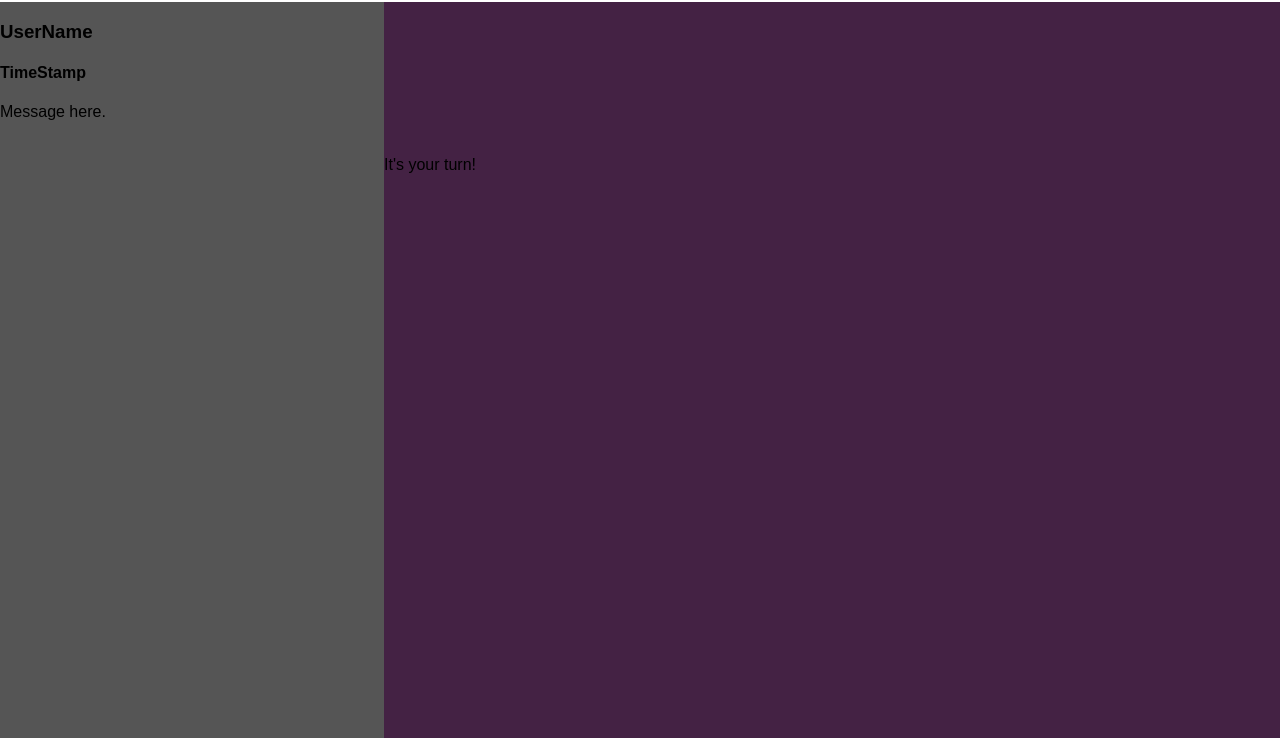
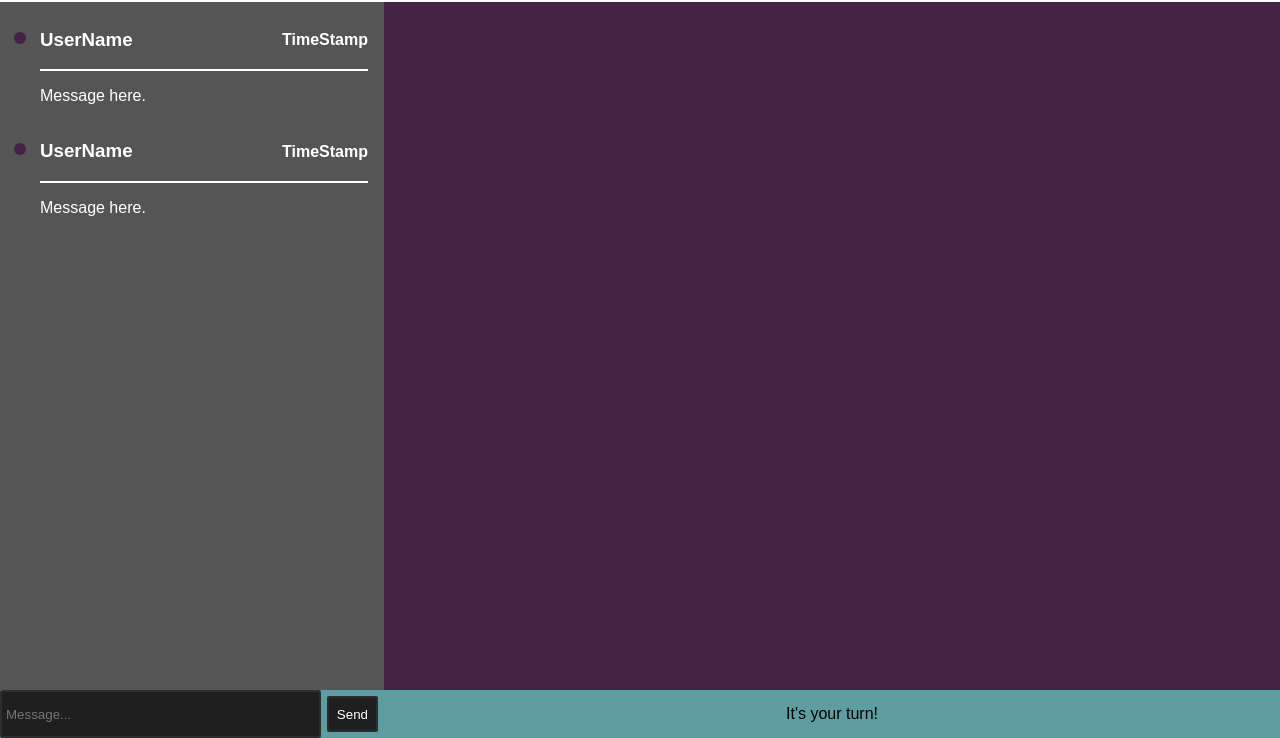
Before and after one commit to bumblebot1/WebTechWebsite, a website: page site/public/game_view.html in a window 1280 px wide. Shown: the part 66-804 px from the top of the page. Drawn offline with Linux system fonts and the light colour scheme.

Commit message:
Added some more styling to game_view.html

```diff
--- a/site/public/game_view.html
+++ b/site/public/game_view.html
@@ -22,19 +22,33 @@
 
     <main>
       <aside>
+        <ul id="message_log">
+          <li>
+            <span>
+              <h3>UserName</h3>
+              <h4>TimeStamp</h4>
+            </span>
+            <p>Message here.</p>
+          </li>
+          <li>
+            <span>
+              <h3>UserName</h3>
+              <h4>TimeStamp</h4>
+            </span>
+            <p>Message here.</p>
+          </li>
+        </ul>
 
-        <div class="message">
-          <span>
-            <h3>UserName</h3>
-            <h4>TimeStamp</h4>
-          </span>
-          <p>Message here.</p>
-        </div>
-
+        <form>
+          <input type="text" required="required" placeholder="Message..."></input>
+          <input type="submit" value="Send"></input>
+        </form>
       </aside>
       <div id="board_view">
         <canvas></canvas> <!-- WebGL here -->
-        <footer id="player">It's your turn!</footer>
+        <footer id="player">
+          <p>It's your turn!</p>
+        </footer>
       </div>
     </main>
   </body>
--- a/site/public/styles/style.css
+++ b/site/public/styles/style.css
@@ -41,7 +41,7 @@ header h2 {
   flex-basis: content;
 }
 
-header button {
+input, header button {
   height: 48px;
   color: white;
   background-color: #1F1F1F;
@@ -52,12 +52,25 @@ header button {
   flex-basis: content;
 }
 
-header button:hover {
+input:hover, header button:hover {
   background-color: #2E2E2E;
 }
 
-header button:active {
+input:active, header button:active {
   background-color: #454545;
+}
+
+input[type="submit"] {
+  padding: 8px;
+  margin: 6px;
+  height: 36px;
+}
+
+input[type="text"] {
+  flex-grow: 1;
+  height: 36px;
+  padding: 4px;
+  margin: 0px;
 }
 
 main {
@@ -68,15 +81,81 @@ main {
 }
 
 main > div {
+  display: flex;
+  flex-direction: column;
   flex: 3 1 70%;
   order: 2;
   background-color: #442244;
 }
 
 main > aside {
+  display: flex;
+  flex-direction: column;
   background-color: #555555;
   flex: 1 6 30%;
   order: 1;
+}
+
+ul {
+  list-style-type: none;
+  padding: 8px 16px 8px 40px;
+  margin: 0px;
+  overflow-y: scroll;
+  color: #FFFFFF;
+}
+
+li {
+  position: relative;
+}
+
+li:before {
+  content: "";
+  position: absolute;
+  top: 22px;
+  left: -26px;
+  width: 12px;
+  height: 12px;
+  border: 0px solid;
+  border-radius: 50%;
+  background-color: #442244;
+}
+
+li > span {
+  display: block;
+  border-bottom: 2px solid #FFFFFF;
+}
+
+li > span * {
+  display: inline-block;
+}
+
+li > span h4 {
+  float: right;
+}
+
+ul, canvas {
+  flex-grow: 1;
+}
+
+form, footer {
+  height: 48px;
+  background-color: #5F9EA0;
+  text-align: center;
+}
+
+footer {
+  width: 100%;
+  display: table;
+}
+
+footer p {
+  display: table-cell;
+  vertical-align: middle;
+}
+
+form {
+  display: flex;
+  flex-direction: row;
 }
 
 @media all and (max-width: 640px) {
```
